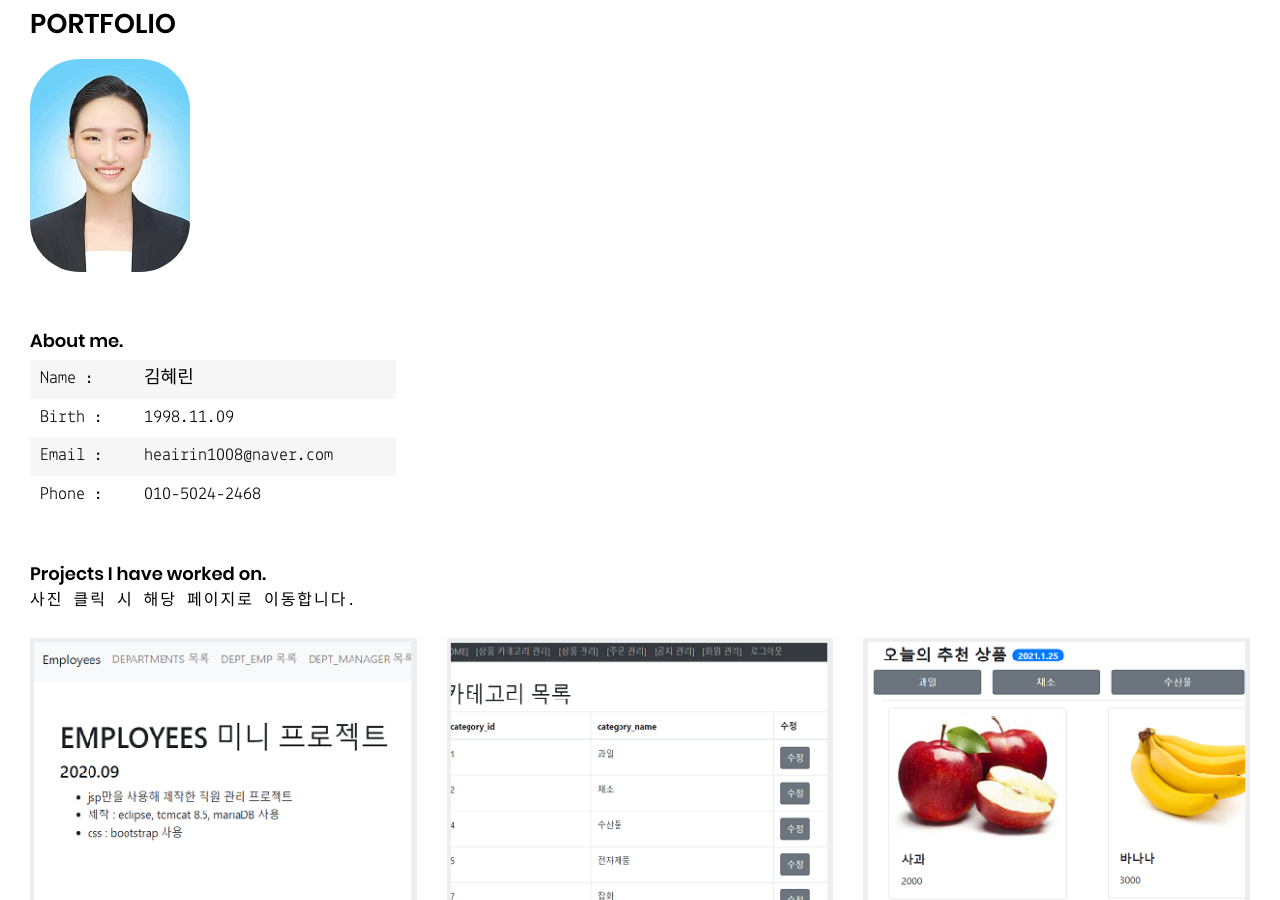
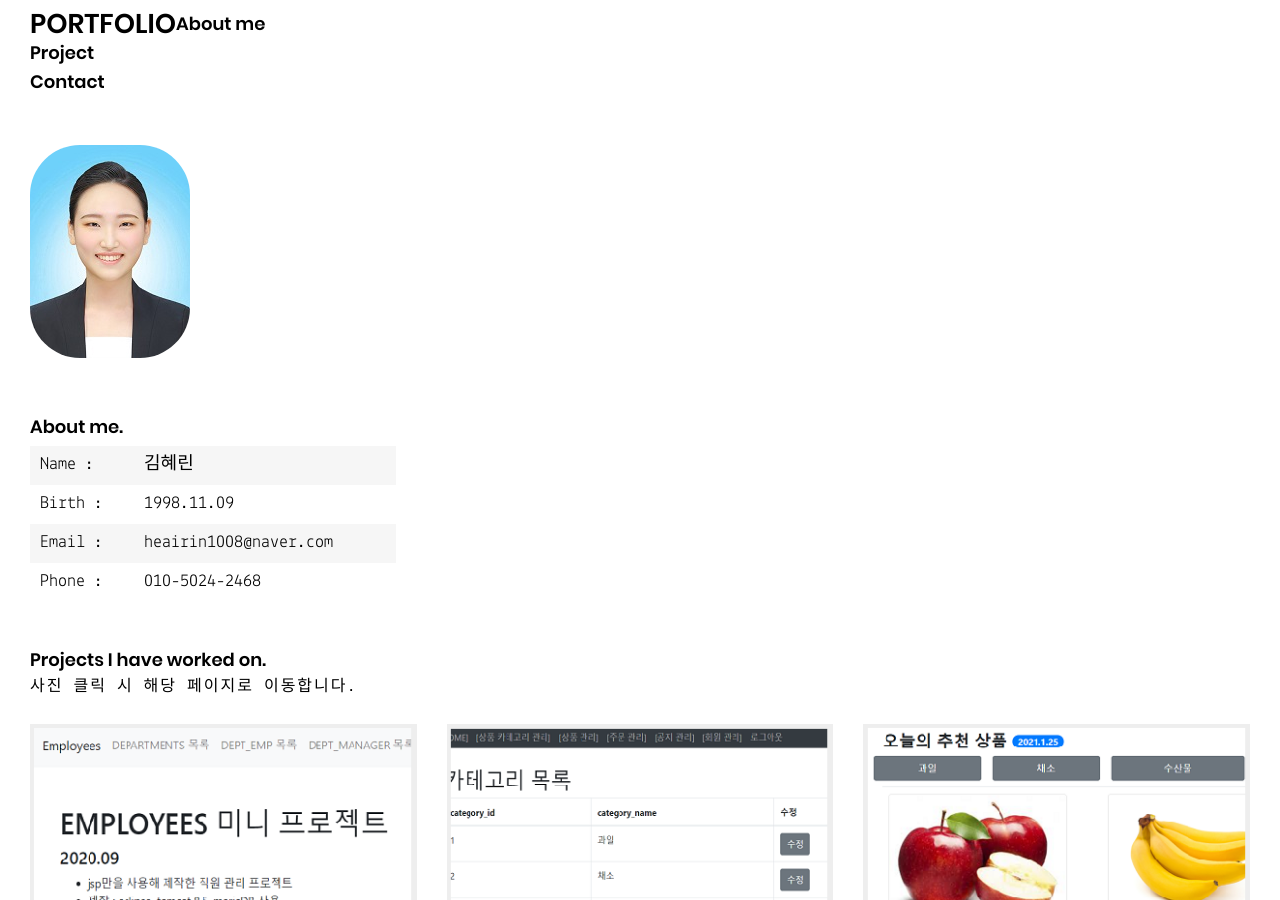
Before and after one commit to heairin1008/heairin1008.github.io, a Jekyll site: the page built from index.html, in a window 1280 px wide and 900 px high. Built offline with Jekyll 4.4.1, drawn with Linux system fonts in a browser that asks for light colours.

Commit message:
Update header.html

```diff
--- a/_includes/header.html
+++ b/_includes/header.html
@@ -3,6 +3,13 @@
 		<h1 class="logo">
 			<a title="{{ site.author }}" href="{{ site.baseurl | append: "/" }}">{{ site.author }}</a>
 		</h1>
+		<nav id="nav">
+			<ul>
+				<li><a href="#about" class="active">About me</a></li>
+				<li><a href="#portfolio">Project</a></li>
+				<li><a href="#cta">Contact</a></li>
+			</ul>
+		</nav>
 		<br>
 		<div style="margin-top:20px;">
 			<img style="border-radius:50px;" src="/assets/images/projects/self/self.jpg">
```
